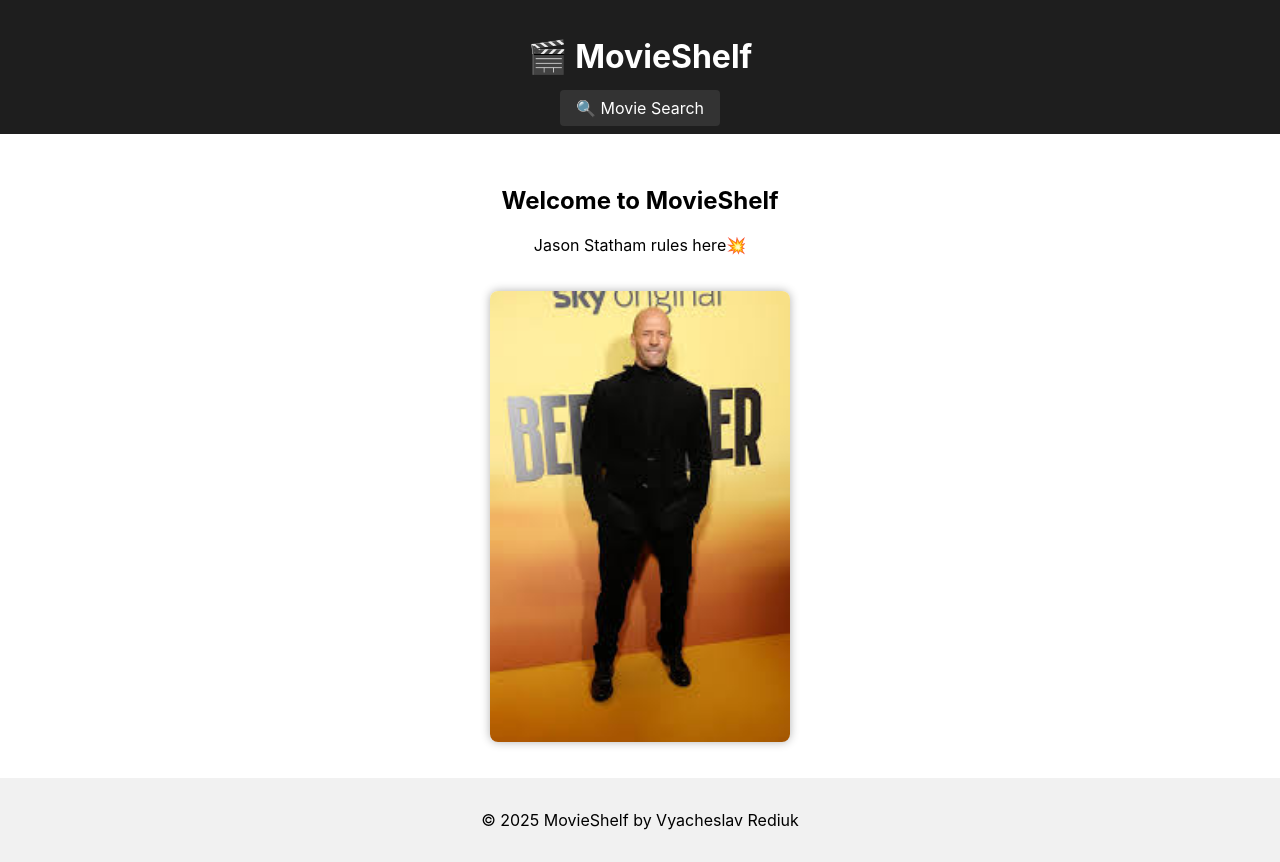
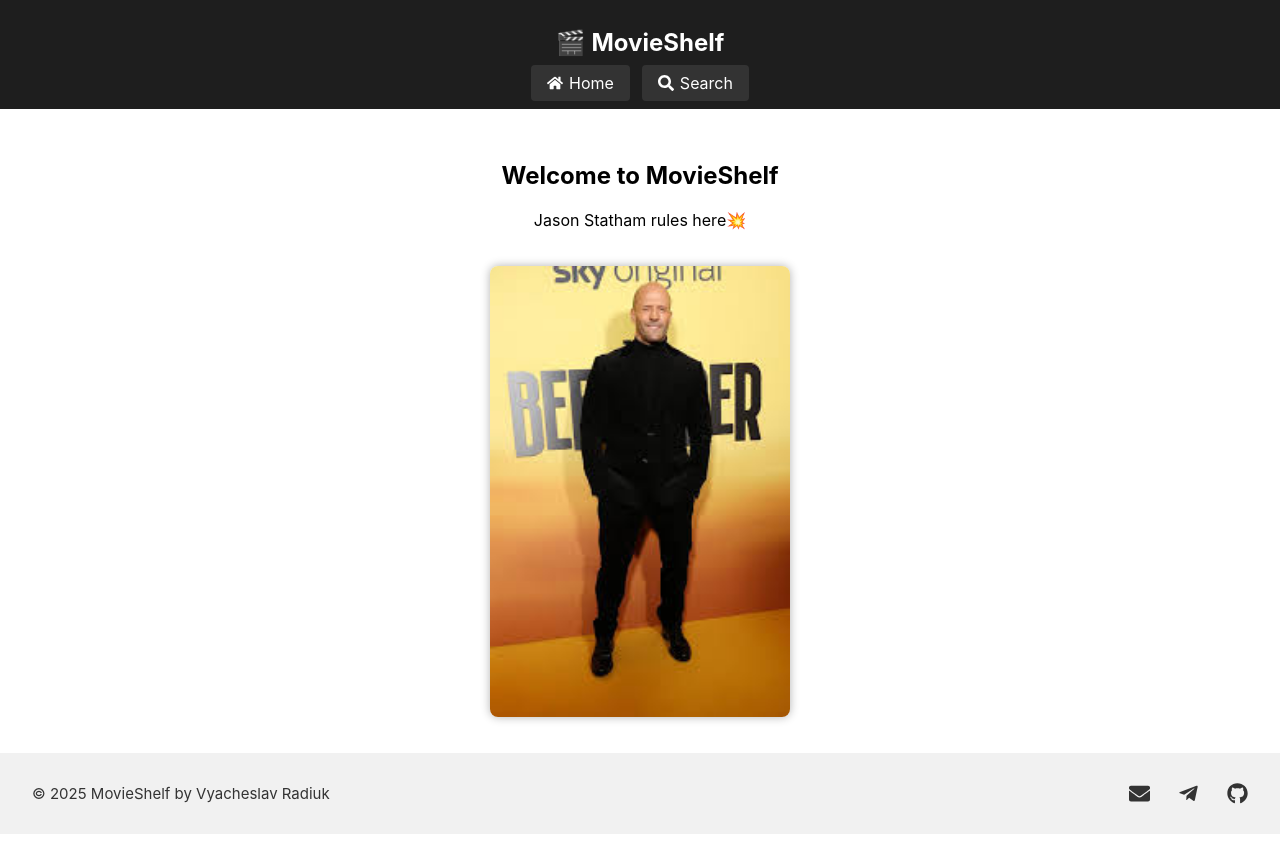
Before and after one commit to Cueerno/MovieShelf, a React (Create React App) app in the folder frontend/movieshelf-frontend/: page / in a window 1280 px wide. After the commit the page ends 834 px from the top, so only its background shows below. Built offline with nearby package versions, Linux system fonts and the light colour scheme.

Commit message:
feat: upgrade Footer.jsx and Header.jsx
add links to project creator
move to required directories
moved styles to separate file

```diff
--- a/frontend/movieshelf-frontend/package.json
+++ b/frontend/movieshelf-frontend/package.json
@@ -9,6 +9,7 @@
     "@testing-library/user-event": "^13.5.0",
     "react": "^19.1.0",
     "react-dom": "^19.1.0",
+    "react-icons": "^5.5.0",
     "react-router-dom": "^7.6.3",
     "react-scripts": "5.0.1",
     "web-vitals": "^2.1.4"
--- a/frontend/movieshelf-frontend/src/components/Footer.jsx
+++ /dev/null
@@ -1,7 +0,0 @@
-export default function Footer() {
-    return (
-        <footer style={{ padding: '1rem', backgroundColor: '#f1f1f1', textAlign: 'center', marginTop: 'auto' }}>
-            <p>© {new Date().getFullYear()} MovieShelf by Vyacheslav Rediuk</p>
-        </footer>
-    );
-}
--- a/frontend/movieshelf-frontend/src/components/Header.jsx
+++ /dev/null
@@ -1,24 +0,0 @@
-import {Link} from 'react-router-dom';
-
-export default function Header() {
-    return (
-        <header style={{padding: '1rem', backgroundColor: '#1e1e1e', color: '#fff', textAlign: 'center'}}>
-            <h1>🎬 MovieShelf</h1>
-            <nav style={{marginTop: '0.5rem'}}>
-                <Link
-                    to="/movies"
-                    style={{
-                        color: '#fff',
-                        textDecoration: 'none',
-                        padding: '8px 16px',
-                        backgroundColor: '#333',
-                        borderRadius: '4px',
-                        fontSize: '16px'
-                    }}
-                >
-                    🔍 Movie Search
-                </Link>
-            </nav>
-        </header>
-    );
-}
--- /dev/null
+++ b/frontend/movieshelf-frontend/src/components/basic_components/Footer.css
@@ -0,0 +1,32 @@
+.footer {
+    padding: 1rem 2rem;
+    background-color: #f1f1f1;
+    display: flex;
+    justify-content: space-between;
+    align-items: center;
+    font-size: 15px;
+    color: #333;
+    margin-top: auto;
+    flex-wrap: wrap;
+}
+
+.footer a {
+    color: #333;
+    margin-left: 16px;
+    transition: color 0.2s ease;
+}
+
+.footer a:hover {
+    color: #0077cc;
+}
+
+.footer-icons {
+    display: flex;
+    align-items: center;
+    gap: 12px;
+}
+
+.footer-icons svg {
+    vertical-align: middle;
+    font-size: 21px;
+}
--- /dev/null
+++ b/frontend/movieshelf-frontend/src/components/basic_components/Footer.jsx
@@ -0,0 +1,21 @@
+import { FaEnvelope, FaTelegramPlane, FaGithub } from 'react-icons/fa';
+import './Footer.css';
+
+export default function Footer() {
+    return (
+        <footer className="footer">
+            <p>© {new Date().getFullYear()} MovieShelf by Vyacheslav Radiuk</p>
+            <div className="footer-icons">
+                <a href="mailto:vyacheslavradiuk@gmail.com" title="Email">
+                    <FaEnvelope />
+                </a>
+                <a href="https://t.me/vyacheslavradiuk" target="_blank" rel="noopener noreferrer" title="Telegram">
+                    <FaTelegramPlane />
+                </a>
+                <a href="https://github.com/Cueerno" target="_blank" rel="noopener noreferrer" title="GitHub">
+                    <FaGithub />
+                </a>
+            </div>
+        </footer>
+    );
+}
--- /dev/null
+++ b/frontend/movieshelf-frontend/src/components/basic_components/Header.css
@@ -0,0 +1,37 @@
+.header {
+    padding: 0.5rem;
+    background-color: #1e1e1e;
+    color: #fff;
+    text-align: center;
+}
+
+.header h2 {
+    margin-bottom: 0.5rem;
+}
+
+.nav-links {
+    display: flex;
+    justify-content: center;
+    gap: 12px;
+}
+
+.nav-link {
+    color: #fff;
+    text-decoration: none;
+    padding: 8px 16px;
+    background-color: #333;
+    border-radius: 4px;
+    font-size: 16px;
+    transition: background-color 0.2s ease;
+}
+
+.nav-link-inner {
+    display: flex;
+    align-items: center;
+    justify-content: center;
+    gap: 6px;
+}
+
+.nav-link:hover {
+    background-color: #555;
+}
--- /dev/null
+++ b/frontend/movieshelf-frontend/src/components/basic_components/Header.jsx
@@ -0,0 +1,25 @@
+import {Link} from 'react-router-dom';
+import {FaHome, FaSearch} from 'react-icons/fa';
+import './Header.css';
+
+export default function Header() {
+    return (
+        <header className="header">
+            <h2>🎬 MovieShelf</h2>
+            <nav className="nav-links">
+                <Link to="/" className="nav-link">
+                    <span className="nav-link-inner">
+                        <FaHome />
+                        <span>Home</span>
+                    </span>
+                </Link>
+                <Link to="/movies" className="nav-link">
+                    <span className="nav-link-inner">
+                        <FaSearch/>
+                        <span>Search</span>
+                    </span>
+                </Link>
+            </nav>
+        </header>
+    );
+}
--- a/frontend/movieshelf-frontend/src/layout/PageLayout.jsx
+++ b/frontend/movieshelf-frontend/src/layout/PageLayout.jsx
@@ -1,5 +1,5 @@
-import Header from '../components/Header';
-import Footer from '../components/Footer';
+import Header from '../components/basic_components/Header';
+import Footer from '../components/basic_components/Footer';
 import { Outlet } from 'react-router-dom';
 
 export default function PageLayout() {
```
Also changed, not shown: 1 other file (tests, documents, lock files or other folders).
